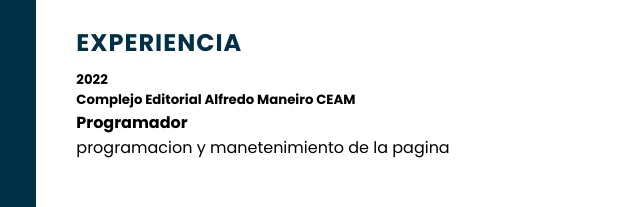
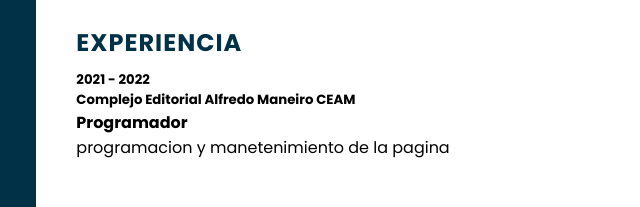
Before and after one commit to alejandro0429/alejandro0429.github.io, a plain HTML site: page index.html in a window 1280 px wide. Shown: the part 285-492 px from the top of the page, 437-1077 px from the left. Drawn offline with Linux system fonts and the light colour scheme.

Commit message:
experiencia
agregamos la experiencia del usuario

```diff
--- a/index.html
+++ b/index.html
@@ -85,7 +85,7 @@
                 <h2 class="title2">Experiencia</h2>
                 <div class="box">
                     <div class="year company">
-                        <h5>2022</h5>
+                        <h5>2021 - 2022 </h5>
                         <h5>Complejo Editorial Alfredo Maneiro CEAM</h5>
                         </div>
                     <div class="text">
```
